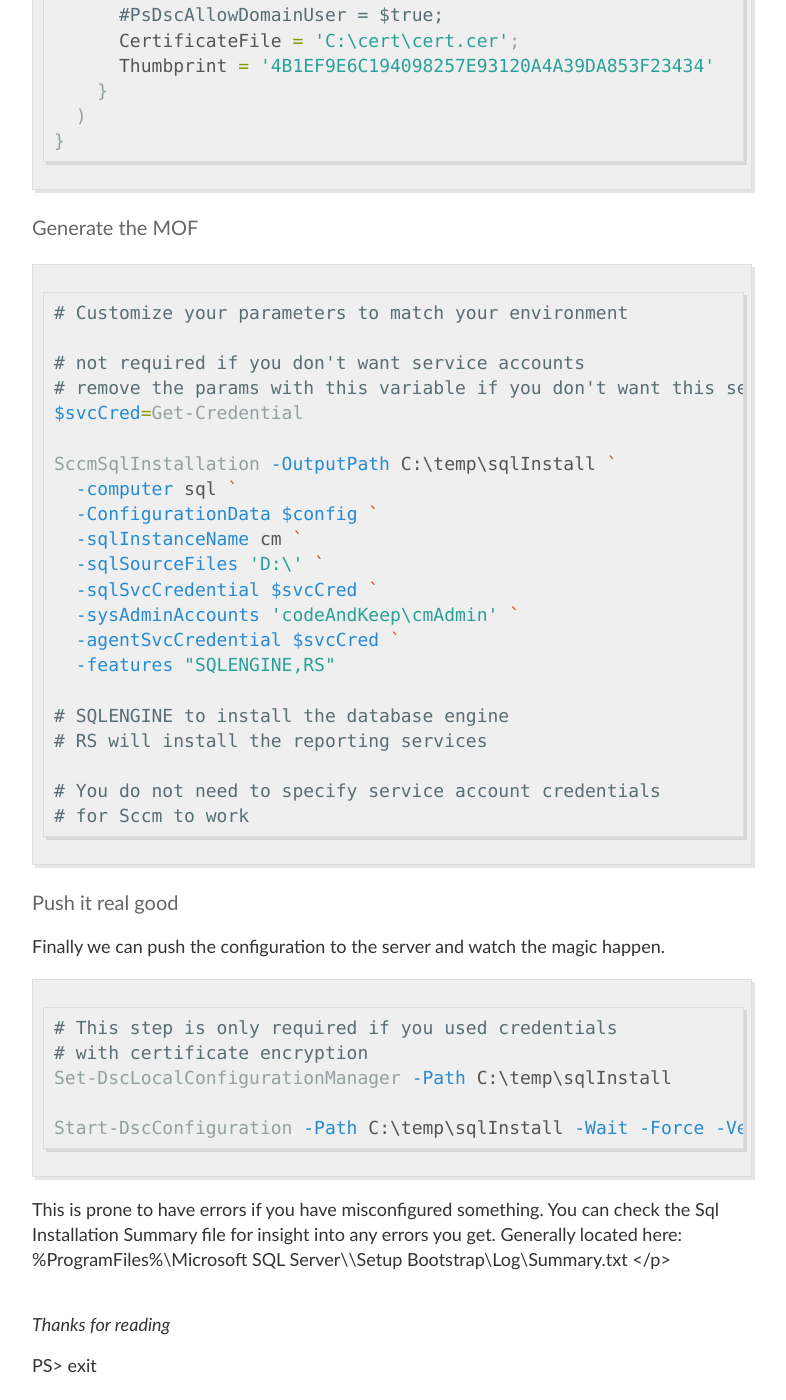
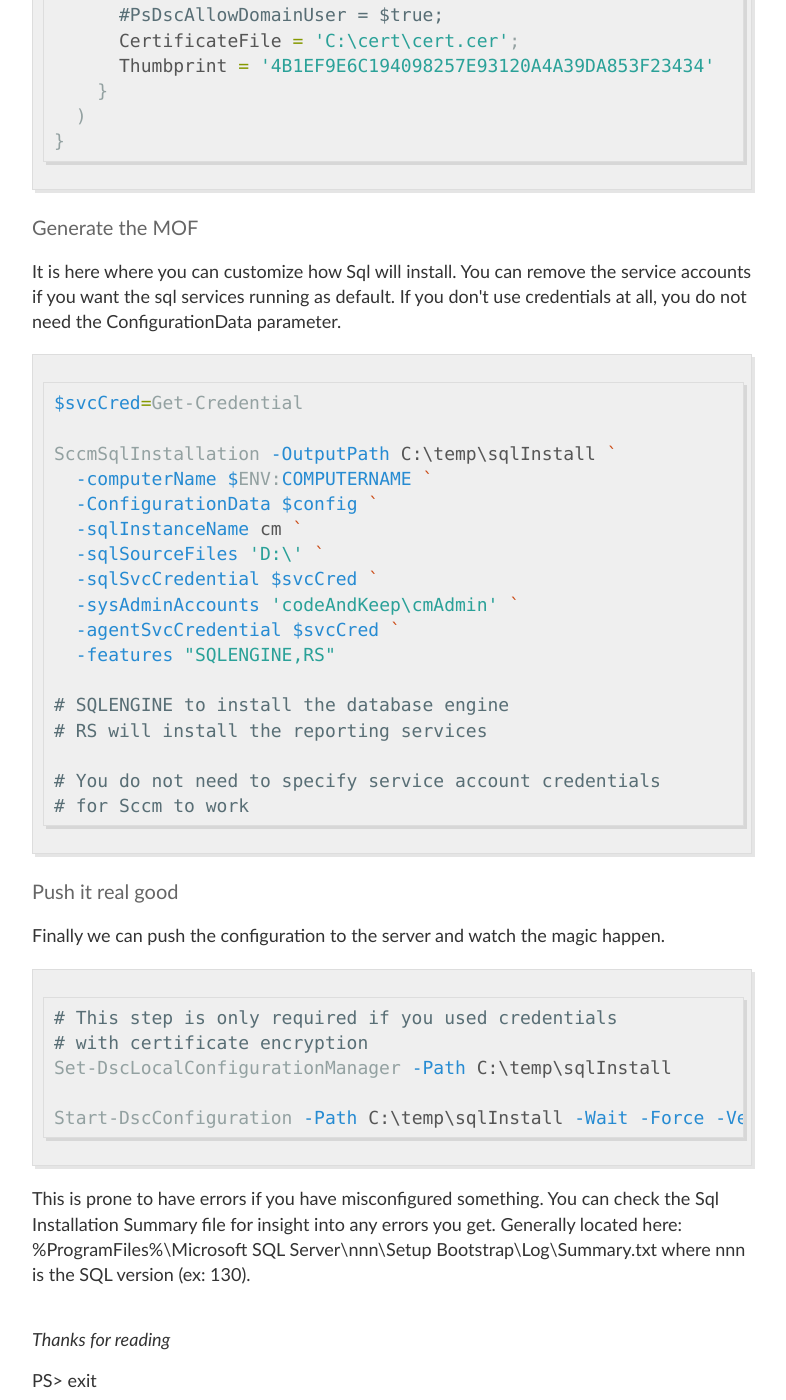
Before and after one commit to briansworth/dev, a Jekyll site: the page built from _posts/2019-1-19-PowerShell-Sccm-AD-PreRequisites-SQL.md, in a window 1280 px wide and 1400 px high, scrolled down 5946 px. Shown: the whole window, without its empty margins (248-1034 px from the left). Built offline with Jekyll 4.4.1, drawn with Linux system fonts in a browser that asks for light colours; some of the changed text lies outside the part shown.

Commit message:
Proof read

````diff
--- a/_posts/2019-1-19-PowerShell-Sccm-AD-PreRequisites-SQL.md
+++ b/_posts/2019-1-19-PowerShell-Sccm-AD-PreRequisites-SQL.md
@@ -89,9 +89,9 @@
 ```powershell
 Find-Module -Name SqlServerDsc
 
-Version    Name                                Repository           Description
--------    ----                                ----------           -----------
-12.2.0.0   SqlServerDsc                        PSGallery            Module with DSC Resources...
+Version    Name            Repository     Description
+-------    ----            ----------     -----------
+12.2.0.0   SqlServerDsc    PSGallery      Module with DSC Resources...
 ```
 <p>
   If the server you are installing Sql on has internet access,
@@ -159,9 +159,9 @@
 ----
 
 <p>
-  I have broken the code into different components.
+  I have broken the code into it's different components.
   First is the 'configuration' which is just like a PowerShell function.
-  Just like a function it has parameters that you can specify and
+  It has parameters that you can specify and
   you run it the same as you would a function.
 </p>
 <p>
@@ -289,15 +289,19 @@
 
 #### Generate the MOF
 
+<p>
+  It is here where you can customize how Sql will install.
+  You can remove the service accounts if you want the
+  sql services running as default.
+  If you don't use credentials at all,
+  you do not need the ConfigurationData parameter.
+</p>
+
 ```powershell
-# Customize your parameters to match your environment
-
-# not required if you don't want service accounts
-# remove the params with this variable if you don't want this set
 $svcCred=Get-Credential
 
 SccmSqlInstallation -OutputPath C:\temp\sqlInstall `
-  -computer sql `
+  -computerName $ENV:COMPUTERNAME `
   -ConfigurationData $config `
   -sqlInstanceName cm `
   -sqlSourceFiles 'D:\' `
@@ -332,5 +336,6 @@
   You can check the Sql Installation Summary file for insight into
   any errors you get.
   Generally located here:
-  %ProgramFiles%\Microsoft SQL Server\<Version>\Setup Bootstrap\Log\Summary.txt
+  %ProgramFiles%\Microsoft SQL Server\nnn\Setup Bootstrap\Log\Summary.txt
+  where nnn is the SQL version (ex: 130).
 </p>
````
